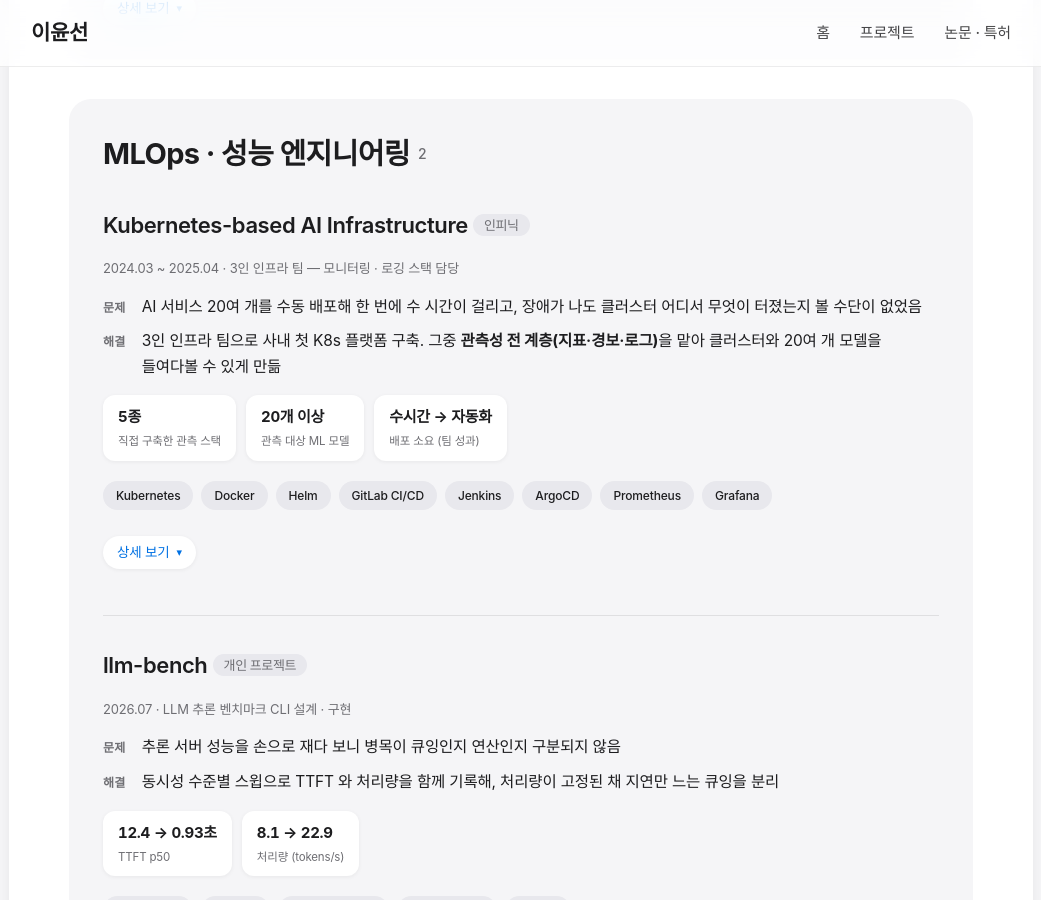
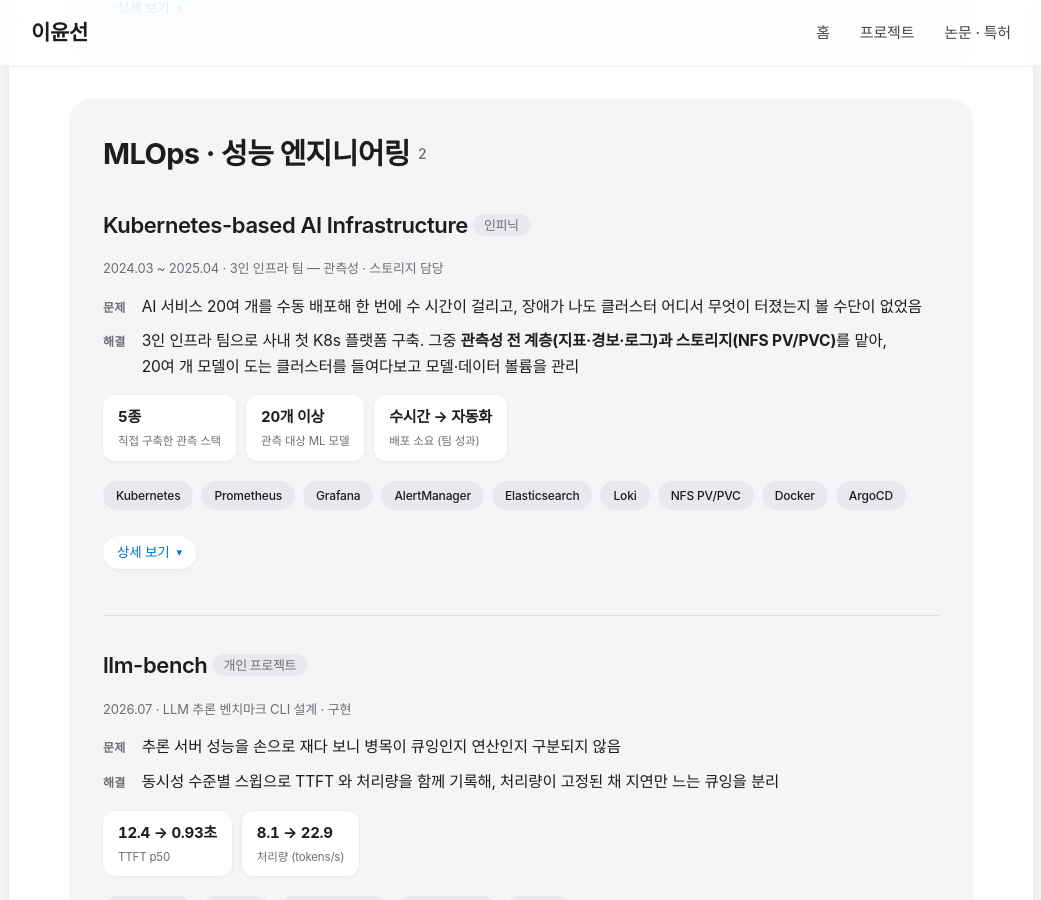
Before and after one commit to ckc5800/ckc5800.github.io, a Jekyll site: the page built from projects.html, in a window 1280 px wide and 900 px high, scrolled down 4475 px. Shown: the whole window, without its empty margins (119-1160 px from the left). Built offline with Jekyll 4.4.1, drawn with Linux system fonts in a browser that asks for light colours; some web fonts are replaced.

Commit message:
K8s 담당 범위에 스토리지(NFS PV/PVC) 추가
- 담당 표에서 네트워크와 스토리지를 분리 — MetalLB·Ingress 는 팀, NFS PV/PVC 는 본인
- 메타를 '관측성 · 스토리지 담당' 으로, 해결 문장과 성과 항목도 반영
- 구현에 볼륨 영속화 항목 추가 (파드 재시작 시 모델 재다운로드 방지)
- 태그를 담당 기술 중심으로 교체 — AlertManager·Elasticsearch·Loki·NFS PV/PVC 가
  빠져 있던 것 보강, 팀 담당인 Helm·Jenkins·GitLab CI/CD 제외
- 홈 카드 문구도 함께 수정

```diff
--- a/index.html
+++ b/index.html
@@ -35,7 +35,7 @@ title: 홈
 
         <a class="project-card" href="/projects.html#k8s">
             <h3>MLOps 인프라</h3>
-            <p><span class="sentence">3인 인프라 팀으로 사내 첫 Kubernetes 플랫폼 구축.</span><span class="sentence">그중 관측성 전 계층을 맡아 20여 개 모델을 지표·로그로 들여다볼 수 있게 만듦.</span></p>
+            <p><span class="sentence">3인 인프라 팀으로 사내 첫 Kubernetes 플랫폼 구축.</span><span class="sentence">그중 관측성 전 계층과 스토리지를 맡아 20여 개 모델을 지표·로그로 들여다보고 볼륨을 관리.</span></p>
             <div class="metrics">
                 <div class="metric"><span class="metric-value">5종</span><span class="metric-label">직접 구축한 관측 스택</span></div>
                 <div class="metric"><span class="metric-value">20개 이상</span><span class="metric-label">관측 대상 ML 모델</span></div>
--- a/projects.html
+++ b/projects.html
@@ -630,10 +630,10 @@ title: 프로젝트
 <h2 class="group-title" id="g-mlops">MLOps · 성능 엔지니어링<span class="group-count">2</span></h2>
 <div class="project">
     <h3 id="k8s">Kubernetes-based AI Infrastructure <span class="badge">인피닉</span></h3>
-    <p class="project-meta">2024.03 ~ 2025.04 · 3인 인프라 팀 — 모니터링 · 로깅 스택 담당</p>
+    <p class="project-meta">2024.03 ~ 2025.04 · 3인 인프라 팀 — 관측성 · 스토리지 담당</p>
     <dl class="ps">
         <dt>문제</dt><dd>AI 서비스 20여 개를 수동 배포해 한 번에 수 시간이 걸리고, 장애가 나도 클러스터 어디서 무엇이 터졌는지 볼 수단이 없었음</dd>
-        <dt>해결</dt><dd>3인 인프라 팀으로 사내 첫 K8s 플랫폼 구축. 그중 <strong>관측성 전 계층(지표·경보·로그)</strong>을 맡아 클러스터와 20여 개 모델을 들여다볼 수 있게 만듦</dd>
+        <dt>해결</dt><dd>3인 인프라 팀으로 사내 첫 K8s 플랫폼 구축. 그중 <strong>관측성 전 계층(지표·경보·로그)과 스토리지(NFS PV/PVC)</strong>를 맡아, 20여 개 모델이 도는 클러스터를 들여다보고 모델·데이터 볼륨을 관리</dd>
     </dl>
     <div class="metrics">
         <div class="metric"><span class="metric-value">5종</span><span class="metric-label">직접 구축한 관측 스택</span></div>
@@ -642,13 +642,14 @@ title: 프로젝트
     </div>
     <div class="tech-tags">
         <span class="tech-tag">Kubernetes</span>
-        <span class="tech-tag">Docker</span>
-        <span class="tech-tag">Helm</span>
-        <span class="tech-tag">GitLab CI/CD</span>
-        <span class="tech-tag">Jenkins</span>
-        <span class="tech-tag">ArgoCD</span>
         <span class="tech-tag">Prometheus</span>
         <span class="tech-tag">Grafana</span>
+        <span class="tech-tag">AlertManager</span>
+        <span class="tech-tag">Elasticsearch</span>
+        <span class="tech-tag">Loki</span>
+        <span class="tech-tag">NFS PV/PVC</span>
+        <span class="tech-tag">Docker</span>
+        <span class="tech-tag">ArgoCD</span>
     </div>
     <details>
         <summary>상세 보기</summary>
@@ -659,7 +660,8 @@ title: 프로젝트
     <h4 class="detail-head">팀 구성과 담당</h4>
     <p>인프라 엔지니어 3인이 온프레미스에 사내 첫 Kubernetes 플랫폼을 구축. 아래가 팀이 만든 전체 구성이고, 그중 <strong>관측성 계층이 본인 담당</strong>.</p>
     <ul class="detail-list">
-        <li>클러스터·네트워크 — MetalLB LoadBalancer, Ingress-nginx 라우팅, NFS 기반 PV/PVC <span class="who">팀</span></li>
+        <li>클러스터·네트워크 — MetalLB LoadBalancer, Ingress-nginx 라우팅 <span class="who">팀</span></li>
+        <li><strong>스토리지 — NFS 기반 PV/PVC 로 모델·데이터 영속 볼륨 관리</strong> <span class="who mine">본인</span></li>
         <li>배포 파이프라인 — GitLab → Jenkins·Argo Workflow → Harbor → ArgoCD GitOps <span class="who">팀</span></li>
         <li><strong>지표·경보 — Prometheus 수집, Grafana 대시보드, AlertManager 경보 규칙</strong> <span class="who mine">본인</span></li>
         <li><strong>로그 — Elasticsearch(ELK)와 Loki 를 클러스터에 직접 설치해 수집·조회 환경 구성</strong> <span class="who mine">본인</span></li>
@@ -670,6 +672,7 @@ title: 프로젝트
         <li>Prometheus 로 클러스터·노드·워크로드 지표를 수집하고, Grafana 대시보드로 20여 개 모델의 상태를 한 화면에서 보게 구성</li>
         <li>AlertManager 경보 규칙을 세워 장애를 사람이 발견하기 전에 알리도록 전환</li>
         <li>로그는 관리형 서비스 없이 클러스터에 Elasticsearch·Loki 를 직접 설치·운영 — 온프레미스라 외부 로깅 SaaS 를 쓸 수 없는 조건</li>
+        <li>NFS 기반 PV/PVC 로 모델 가중치·데이터 볼륨의 영속 저장을 구성 — 파드가 재시작돼도 모델을 다시 받지 않게</li>
         <li>구축 이후 클러스터 장애 대응과 리소스 관리에 팀의 일원으로 참여</li>
     </ul>
 
@@ -677,6 +680,7 @@ title: 프로젝트
     <ul class="detail-list">
         <li><strong>회사 최초 Kubernetes 기반 AI 플랫폼 구축</strong> — 3인 인프라 팀, 수동 배포에서 GitOps 자동화로 전환 <span class="who">팀 성과</span></li>
         <li><strong>관측성 전 계층을 혼자 구축</strong> — 지표·대시보드·경보·로그 5종(Prometheus·Grafana·AlertManager·Elasticsearch·Loki)</li>
+        <li><strong>스토리지 계층 담당</strong> — NFS 기반 PV/PVC 로 20여 개 모델의 가중치·데이터 볼륨을 영속 관리</li>
         <li>20개 이상 ML 모델이 도는 클러스터를 지표와 로그로 들여다볼 수 있게 만들어, 장애 원인 추적이 가능해짐</li>
     </ul>
 
```
